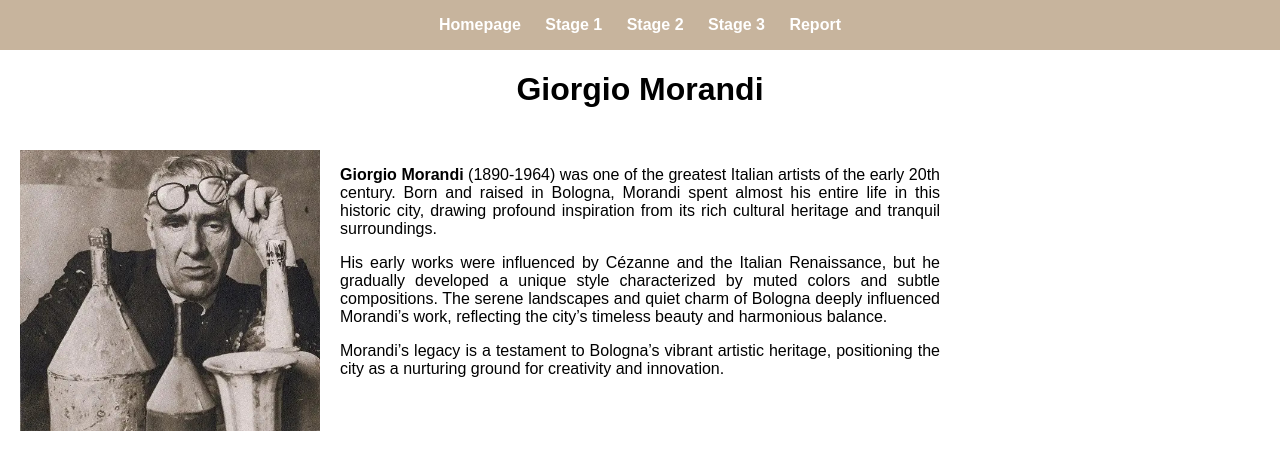
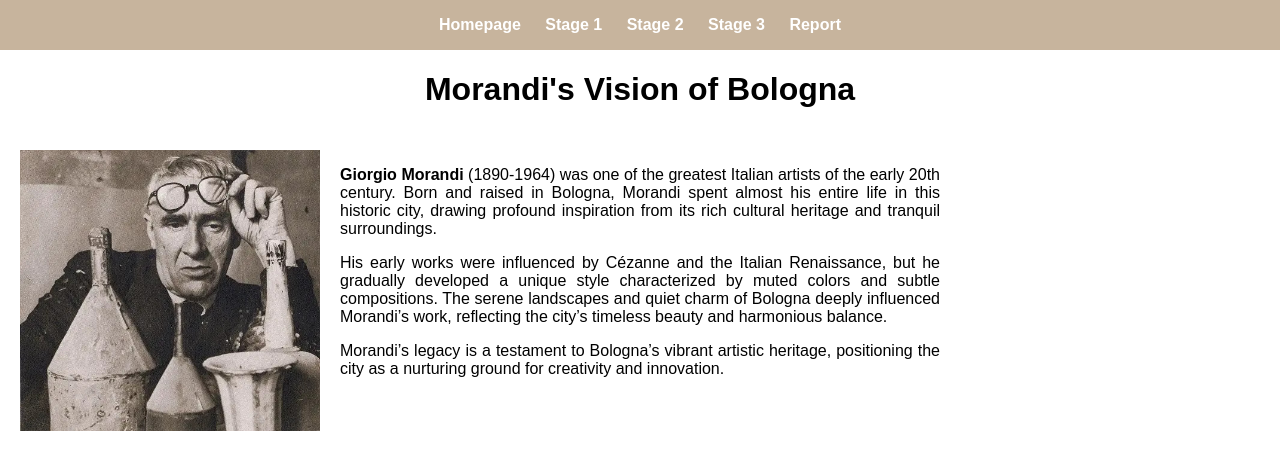
Before and after one commit to Natallia-Kurashevich/Natallia-Kurashevich.github.io, a plain HTML site: page index.html in a window 1280 px wide. Shown: the top 469 px of the page. Drawn offline with Linux system fonts and the light colour scheme.

Commit message:
Update index.html

```diff
--- a/index.html
+++ b/index.html
@@ -104,7 +104,7 @@
     </nav>
 </header>
 
-<h1>Giorgio Morandi</h1>
+<h1>Morandi's Vision of Bologna</h1>
 <div class="container">
     <div class="images">
         <img src="images/giorgio-morandi-portrait.jpg" alt="Giorgio Morandi Portrait">
```
